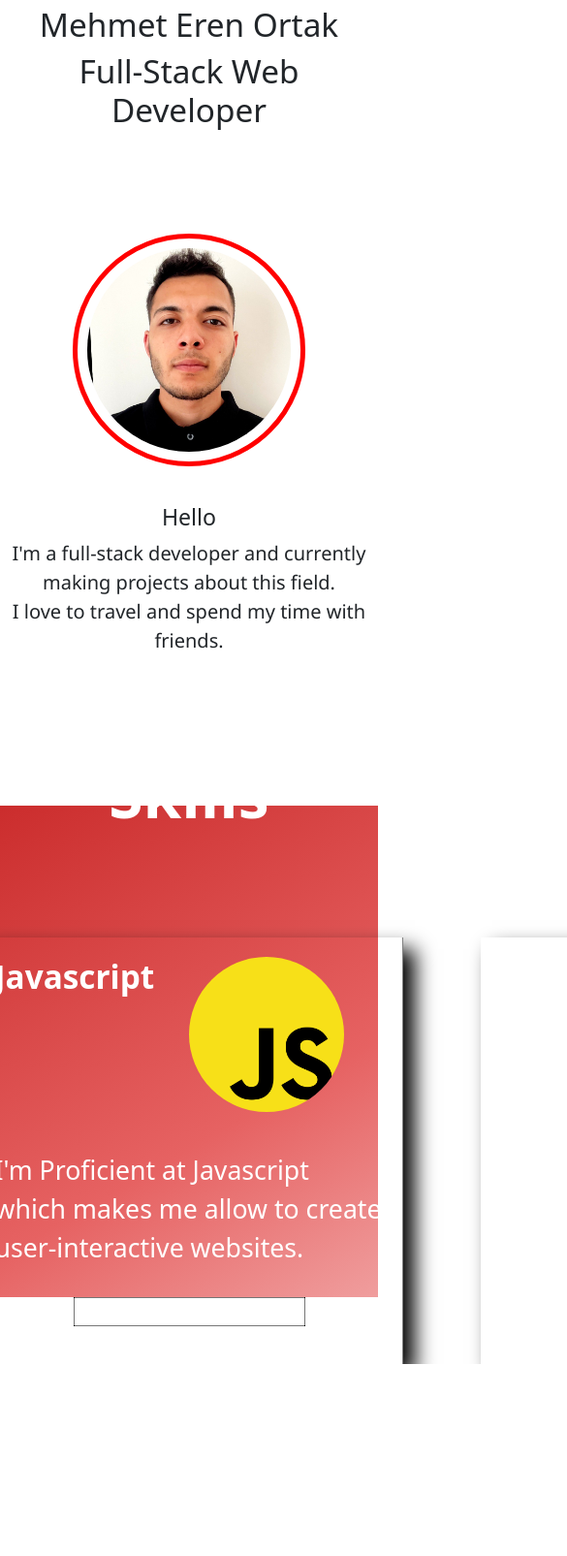
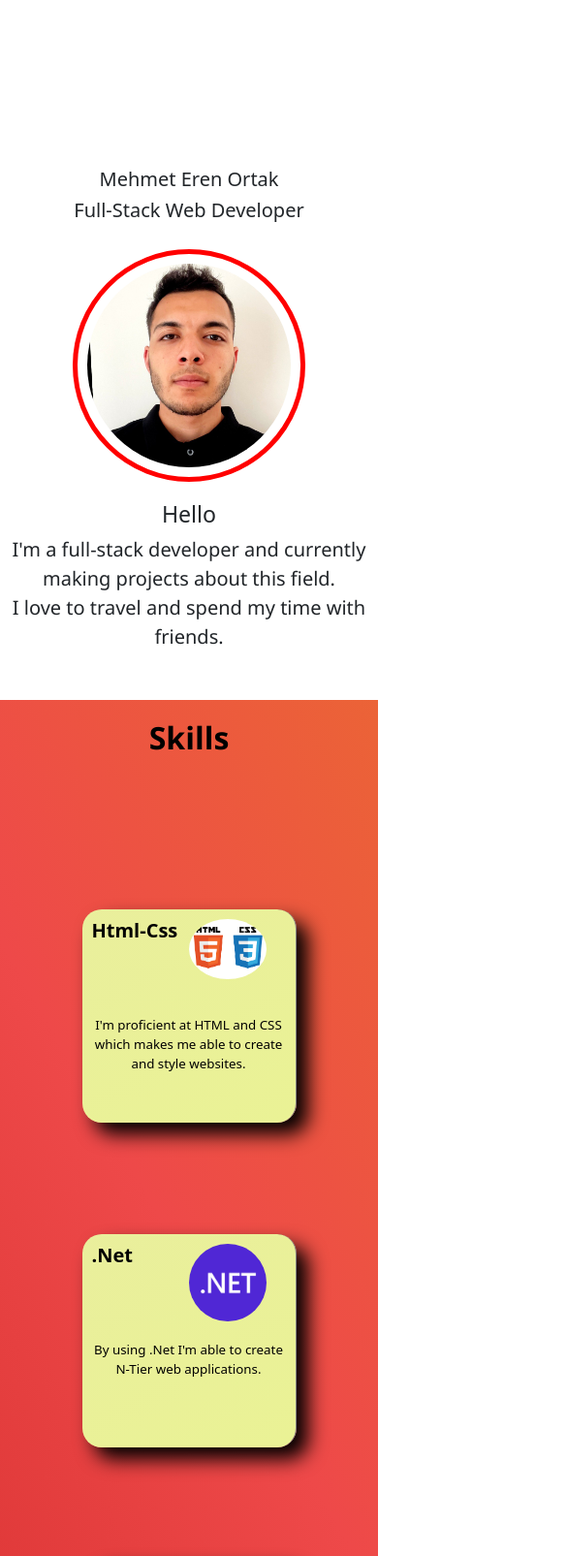
Before and after one commit to mehmetortk/Personal-Website, a plain HTML site: page index.html in a window 390 px wide. Shown: the part 388-1993 px from the top of the page at 97% size, 585 px wide, since content can reach past the window. Before the commit the page ends 1795 px from the top, so only its background shows below. Drawn offline with nearby package versions, Linux system fonts and the light colour scheme.

Commit message:
changes
site has been edited to be responsive

```diff
--- a/css/style.css
+++ b/css/style.css
@@ -1,5 +1,5 @@
 .gradient-background {
-  background: linear-gradient(150deg, #be1313, #e66262, #fffefe);
+  background: linear-gradient(60deg, #be1313, #ee4949, #e78b1b);
   background-size: 190% 190%;
   animation: gradient-animation 5s ease infinite;
   height: 50vh;
@@ -27,7 +27,7 @@
 .greet-section > h1 {
   color: white;
   font-family: Arial, Helvetica, sans-serif;
-  font-size: 4rem;
+  font-size: 2rem;
 }
 
 .middle-container {
@@ -38,17 +38,17 @@
   height: 150vh;
 }
 .personal-info {
-  margin-top: 10%;
+  margin-top: 30%;
   text-align: center;
 }
 .personal-info > h3,
 h4 {
-  font-size: 25pt;
+  font-size: 15pt;
 }
 
 .info {
   margin-top: 50px;
-  margin:100px 0;
+  margin: 100px 0;
   display: flex;
   flex-direction: column;
   justify-content: center;
@@ -59,7 +59,7 @@ h4 {
   width: 15rem;
   border: 5px solid red;
   padding: 10px;
-  margin-bottom: 10%;
+  margin-bottom: 5%;
 }
 .about {
   font-size: 20px;
@@ -69,8 +69,8 @@ h4 {
 
 .skills {
   width: 100%;
-  margin-top: 10%;
-  height: 60vh;
+  margin-top: 1%;
+  height: 80vh;
   display: flex;
   flex-direction: column;
   justify-content: center;
@@ -79,42 +79,131 @@ h4 {
 .skills > h1 {
   width: 50%;
   text-align: center;
-  color: white;
+  color: black;
   font-weight: bold;
-  font-size: 4rem;
+  font-size: 2rem;
   margin-top: 5%;
+  font-family: "Segoe UI", Tahoma, Geneva, Verdana, sans-serif;
 }
 
 .item-container {
-  display: grid;
-  grid-template-columns: auto auto auto auto auto;
-  gap: 80px;
+  display: flex;
+  flex-wrap: wrap;
+  flex-direction: row;
+  justify-content: center;
+  align-content: center;
+  gap: 25px;
 }
 .item {
+  background: linear-gradient(150deg, #e9eca2, #eaf295, #ffff);
+  background-size: 360% 360%;
+  animation: gradient-animation 5s ease infinite;
   border-right: 1px solid gray;
   box-shadow: 12px 12px 20px 0px black;
   display: grid;
-  grid-template-columns: 200px 200px;
-  grid-template-rows: 200px 200px;
+  grid-template-columns: 100px 100px;
+  grid-template-rows: 100px 100px;
   margin-top: 100px;
-  color: white;
-  padding: 20px;
+  color: black;
+  padding: 10px;
+  border-radius: 20px;
 }
 .item > img {
   border-radius: 50%;
-  width: 10rem;
+  width: 5rem;
 }
 .item > h3 {
-  font-size: 25pt;
+  font-size: 15pt;
   font-weight: bold;
 }
 .item > p {
-  font-size: 20pt;
+  font-size: 10pt;
   grid-column: 2 span;
 }
 
-
 .bottom-container {
   height: 70vh;
-  background-color: black;
+  margin-top: 20%;
+  display: flex;
+  flex-direction: column;
+  justify-content: center;
+  align-items: center;
 }
+.contact {
+  height: 30vh;
+  display: grid;
+  grid-template-columns: 100px 100px 100px;
+  grid-template-rows: 60px 60px 60px;
+  justify-content: center;
+  align-items: center;
+  column-gap: 20px;
+  margin-top: 100px;
+}
+.contact > a > img {
+  width: 4rem;
+  border-radius: 40%;
+  margin-left: 10px;
+}
+.contact > h1,
+p {
+  text-align: center;
+  grid-column: span 3;
+}
+hr {
+  width: 80%;
+  box-shadow: 2px 5px 1px 1px black;
+}
+@media screen and (max-width: 768px) {
+  .middle-container {
+    height: auto; /* Adjusting the height as per content */
+    margin-top: 100px; /* Reduce the top margin */
+  }
+
+  .personal-info {
+    margin-top: 10%; /* Reduce the top margin */
+  }
+
+  .info {
+    margin-top: 20px; /* Reduce the top margin */
+    margin-bottom: 30px; /* Reduce the bottom margin */
+  }
+
+  .skills {
+    height: auto; /* Adjusting the height as per content */
+  }
+
+  .item-container {
+    gap: 15px; /* Reduce the gap between items */
+    margin-top: 50px; /* Reduce the top margin */
+  }
+
+  .bottom-container {
+    height: auto; /* Adjusting the height as per content */
+    margin-top: 50px; /* Reduce the top margin */
+  }
+
+  .contact {
+    height: auto;
+    grid-template-columns: 100px 100px 100px;
+    grid-template-rows: 60px 60px 60px;
+    justify-content: center; /* Center items horizontally */
+    align-items: center; /* Center items vertically */
+    column-gap: 0;
+    margin-top: 50px;
+  }
+
+  .contact > a > img {
+    width: 3rem; /* Reduce the image size */
+    margin-left: 5px; /* Reduce the left margin */
+  }
+
+  .contact > h1,
+  p {
+    text-align: center;
+    grid-column: span 3; /* Set the grid span to 1 column */
+  }
+
+  hr {
+    width: 100%; /* Make the horizontal rule full width */
+  }
+}
--- a/index.html
+++ b/index.html
@@ -67,7 +67,7 @@
               alt=""
             />
             <p>
-              I'm Proficient at Javascript which makes me allow to create
+              I'm Proficient at Javascript which allows to create
               user-interactive websites.
             </p>
           </div>
@@ -87,10 +87,24 @@
           </div>
         </div>
       </div>
-
+    </div>
     <div class="bottom-container">
-      <div class="questions"> <input type="text" name="" id=""></div>
-      <div class="contact"></div>
+      <hr>
+      <div class="contact">
+        <h1>Contact Me</h1>
+        <p>orrakmehmeteren@gmail.com</p>
+        <a href="https://www.linkedin.com/in/mehmet-eren-ortak/" target="_blank"
+          ><img src="assets/images/linkedin.png" alt=""
+        /></a>
+        <a href=""
+          ><img src="" alt="" target="_blank" /><img
+            src="assets/images/Instagram-Icon.png"
+            alt=""
+        /></a>
+        <a href="https://github.com/mehmetortk" target="_blank"
+          ><img src="assets/images/GitHub-Logo.png" alt=""
+        /></a>
+      </div>
     </div>
   </body>
 </html>
```
Also changed, not shown: assets/images/GitHub-Logo.png (added), assets/images/Instagram-Icon.png (added), assets/images/linkedin.png (added).
